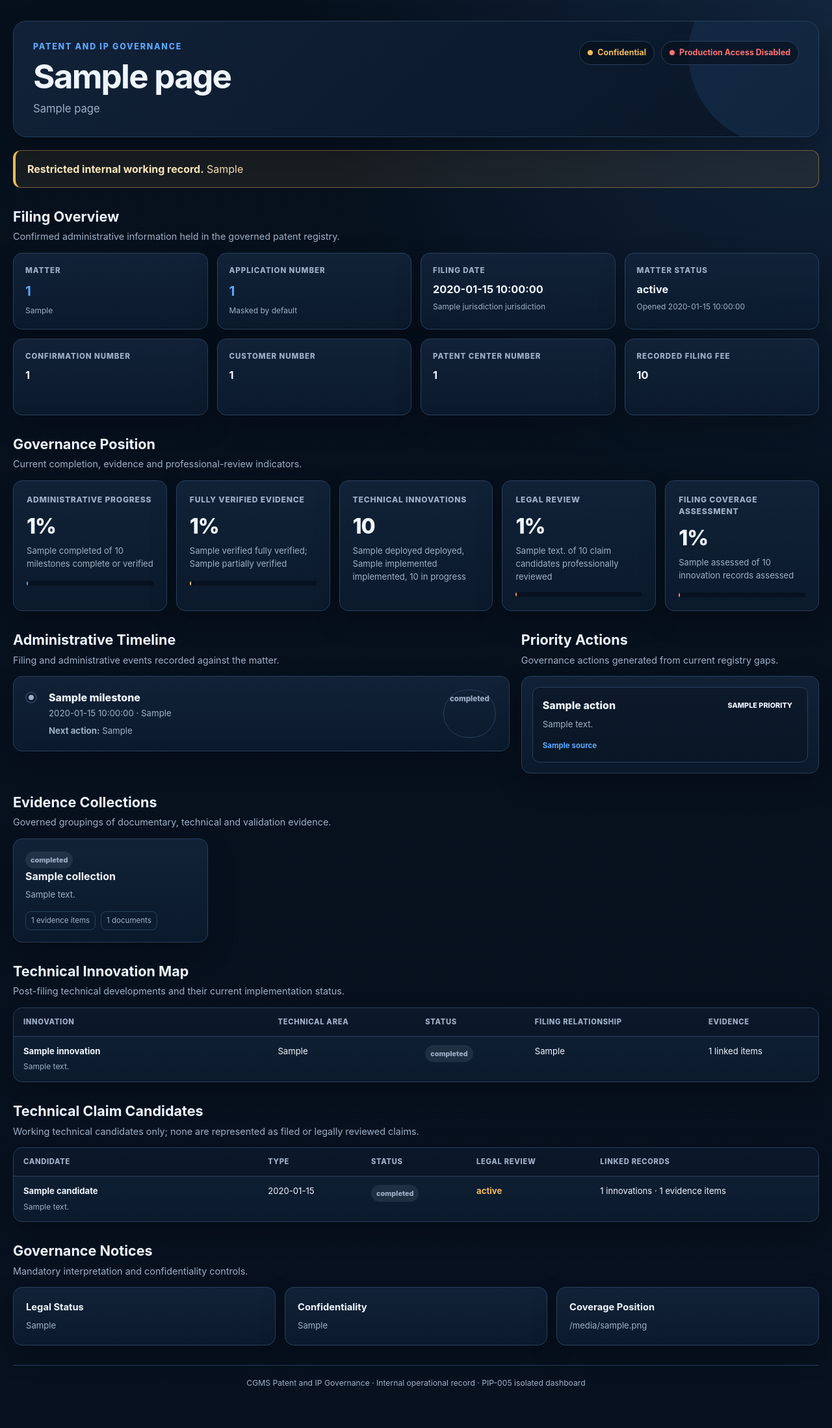
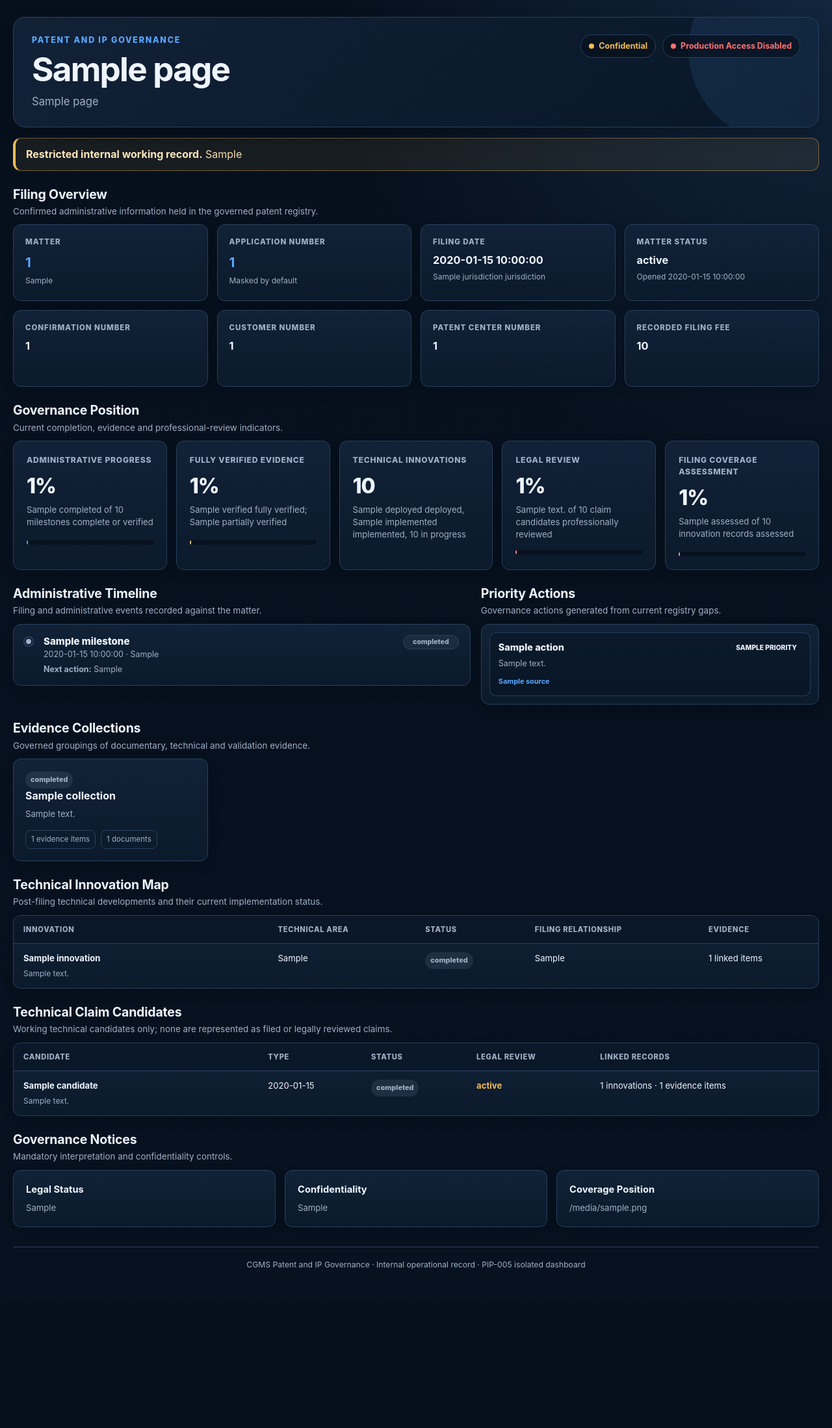
Before and after one commit to Amiemi1/cgms, a Python web app: template app/dashboard/templates/patent_readiness_dashboard.html in a window 1280 px wide. Shown: the whole page at 65% size. After the commit the page ends 1953 px from the top, so only its background shows below. Run offline with Jinja, Linux system fonts and the light colour scheme; the template is opened without the code that fills it: most values are stand-ins (such as "Sample title", 1, 10 or a date in 2020).

Commit message:
style(patent): polish readiness dashboard layout

```diff
--- a/app/dashboard/templates/patent_readiness_dashboard.html
+++ b/app/dashboard/templates/patent_readiness_dashboard.html
@@ -30,9 +30,11 @@
             --danger: #ff7272;
             --critical: #ff5252;
             --info: #74c0fc;
-            --radius: 14px;
+            --radius: 12px;
             --shadow:
-                0 16px 38px rgba(0, 0, 0, 0.28);
+                0 12px 28px rgba(0, 0, 0, 0.22);
+            --shadow-soft:
+                0 6px 18px rgba(0, 0, 0, 0.16);
         }
 
         * {
@@ -63,7 +65,7 @@
                 "Segoe UI",
                 Arial,
                 sans-serif;
-            line-height: 1.5;
+            line-height: 1.45;
         }
 
         a {
@@ -71,9 +73,9 @@
         }
 
         .page-shell {
-            width: min(1480px, calc(100% - 40px));
+            width: min(1440px, calc(100% - 40px));
             margin: 0 auto;
-            padding: 32px 0 60px;
+            padding: 26px 0 48px;
         }
 
         .page-header {
@@ -83,11 +85,11 @@
             grid-template-columns:
                 minmax(0, 1fr)
                 auto;
-            gap: 28px;
+            gap: 24px;
             align-items: start;
-            padding: 30px;
+            padding: 26px 28px;
             border: 1px solid var(--border);
-            border-radius: 20px;
+            border-radius: 18px;
             background:
                 linear-gradient(
                     135deg,
@@ -188,8 +190,8 @@
         }
 
         .notice {
-            margin-top: 20px;
-            padding: 16px 18px;
+            margin-top: 16px;
+            padding: 13px 16px;
             border: 1px solid rgba(242, 188, 87, 0.42);
             border-left: 4px solid var(--warning);
             border-radius: 12px;
@@ -202,26 +204,27 @@
         }
 
         .section {
-            margin-top: 28px;
+            margin-top: 22px;
         }
 
         .section-heading {
             display: flex;
             justify-content: space-between;
-            gap: 24px;
+            gap: 20px;
             align-items: end;
-            margin-bottom: 14px;
+            margin-bottom: 10px;
         }
 
         .section-heading h2 {
-            margin-bottom: 4px;
-            font-size: 1.35rem;
+            margin-bottom: 3px;
+            font-size: 1.22rem;
+            letter-spacing: -0.01em;
         }
 
         .section-heading p {
             margin-bottom: 0;
             color: var(--muted);
-            font-size: 0.9rem;
+            font-size: 0.84rem;
         }
 
         .panel {
@@ -233,7 +236,7 @@
                     rgba(18, 34, 56, 0.96),
                     rgba(11, 26, 44, 0.96)
                 );
-            box-shadow: var(--shadow);
+            box-shadow: var(--shadow-soft);
         }
 
         .filing-grid {
@@ -344,24 +347,30 @@
         .two-column {
             display: grid;
             grid-template-columns:
-                minmax(0, 1.25fr)
-                minmax(340px, 0.75fr);
-            gap: 18px;
+                minmax(0, 1.15fr)
+                minmax(380px, 0.85fr);
+            gap: 16px;
+            align-items: start;
+        }
+
+        .two-column > div {
+            min-width: 0;
         }
 
         .timeline {
-            padding: 20px;
+            padding: 16px 17px;
         }
 
         .timeline-item {
             position: relative;
             display: grid;
             grid-template-columns:
-                20px
+                18px
                 minmax(0, 1fr)
-                auto;
-            gap: 14px;
-            padding: 0 0 22px;
+                86px;
+            gap: 11px;
+            align-items: start;
+            padding: 0 0 16px;
         }
 
         .timeline-item:last-child {
@@ -370,10 +379,10 @@
 
         .timeline-marker {
             position: relative;
-            width: 14px;
-            height: 14px;
-            margin-top: 5px;
-            border: 3px solid var(--surface);
+            width: 12px;
+            height: 12px;
+            margin-top: 4px;
+            border: 2px solid var(--surface);
             border-radius: 50%;
             background: var(--muted);
             box-shadow:
@@ -402,58 +411,90 @@
         }
 
         .timeline-title {
-            margin-bottom: 3px;
+            margin-bottom: 2px;
+            font-size: 0.94rem;
             font-weight: 780;
+            line-height: 1.3;
         }
 
         .timeline-meta,
         .timeline-copy {
             color: var(--muted);
-            font-size: 0.83rem;
+            font-size: 0.78rem;
+            line-height: 1.4;
         }
 
         .timeline-copy {
-            margin-top: 7px;
+            margin-top: 5px;
         }
 
         .timeline-status {
-            white-space: nowrap;
-            padding: 5px 9px;
+            display: inline-flex;
+            align-items: center;
+            justify-content: center;
+            min-width: 82px;
+            padding: 4px 8px;
             border: 1px solid var(--border);
             border-radius: 999px;
+            background: rgba(159, 176, 198, 0.08);
             color: var(--muted);
-            font-size: 0.72rem;
-            font-weight: 800;
+            font-size: 0.66rem;
+            font-weight: 850;
+            line-height: 1.2;
+            text-align: center;
+            white-space: nowrap;
+        }
+
+        .timeline-status.complete,
+        .timeline-status.verified {
+            border-color: rgba(66, 211, 146, 0.32);
+            background: rgba(66, 211, 146, 0.10);
+            color: #79e8b4;
+        }
+
+        .timeline-status.in_progress {
+            border-color: rgba(242, 188, 87, 0.34);
+            background: rgba(242, 188, 87, 0.10);
+            color: #f5cb79;
         }
 
         .action-list {
             display: grid;
-            gap: 11px;
-            padding: 16px;
+            gap: 8px;
+            padding: 12px;
         }
 
         .action-card {
-            padding: 15px;
-            border: 1px solid var(--border);
-            border-radius: 11px;
-            background: rgba(7, 17, 31, 0.48);
+            padding: 12px 13px;
+            border: 1px solid rgba(40, 64, 93, 0.92);
+            border-radius: 10px;
+            background: rgba(7, 17, 31, 0.42);
+            box-shadow: 0 1px 0 rgba(255, 255, 255, 0.02);
         }
 
         .action-topline {
-            display: flex;
-            justify-content: space-between;
+            display: grid;
+            grid-template-columns:
+                minmax(0, 1fr)
+                auto;
             gap: 10px;
-            margin-bottom: 7px;
+            align-items: start;
+            margin-bottom: 5px;
         }
 
         .action-title {
+            min-width: 0;
+            font-size: 0.9rem;
             font-weight: 780;
+            line-height: 1.32;
+            overflow-wrap: anywhere;
         }
 
         .priority {
-            padding: 4px 8px;
+            align-self: start;
+            padding: 3px 7px;
             border-radius: 999px;
-            font-size: 0.68rem;
+            font-size: 0.64rem;
             font-weight: 850;
             text-transform: uppercase;
         }
@@ -474,14 +515,15 @@
         }
 
         .action-description {
-            margin-bottom: 8px;
+            margin: 0 0 6px;
             color: var(--muted);
-            font-size: 0.83rem;
+            font-size: 0.78rem;
+            line-height: 1.42;
         }
 
         .action-source {
             color: var(--accent);
-            font-size: 0.72rem;
+            font-size: 0.68rem;
             font-weight: 750;
         }
 
```
Also changed, not shown: other parts of app/dashboard/templates/patent_readiness_dashboard.html (+29 -5 lines), docs/CGMS_MASTER_CONTINUATION_PROMPT_v2.0.md (+68 -0 lines).
